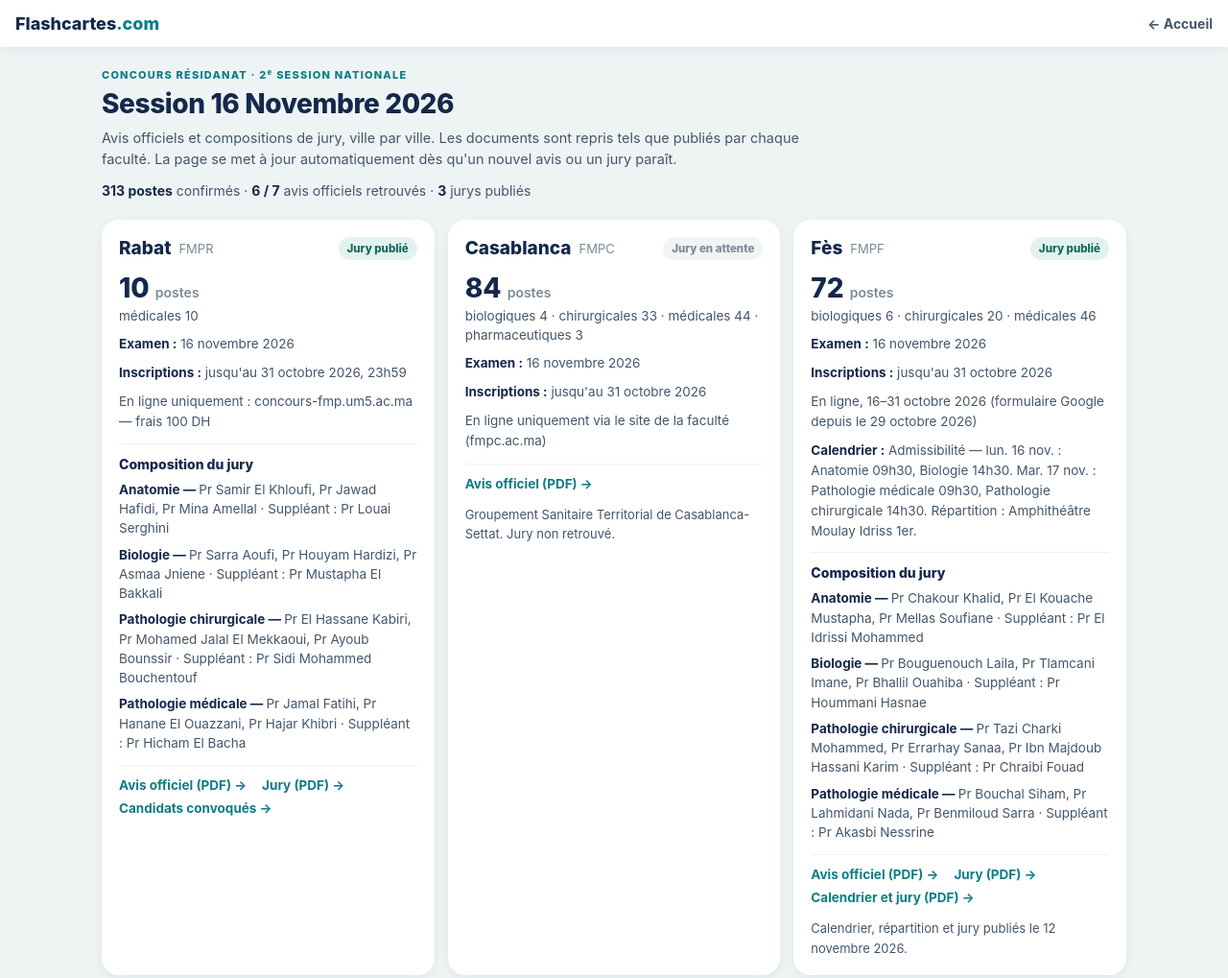
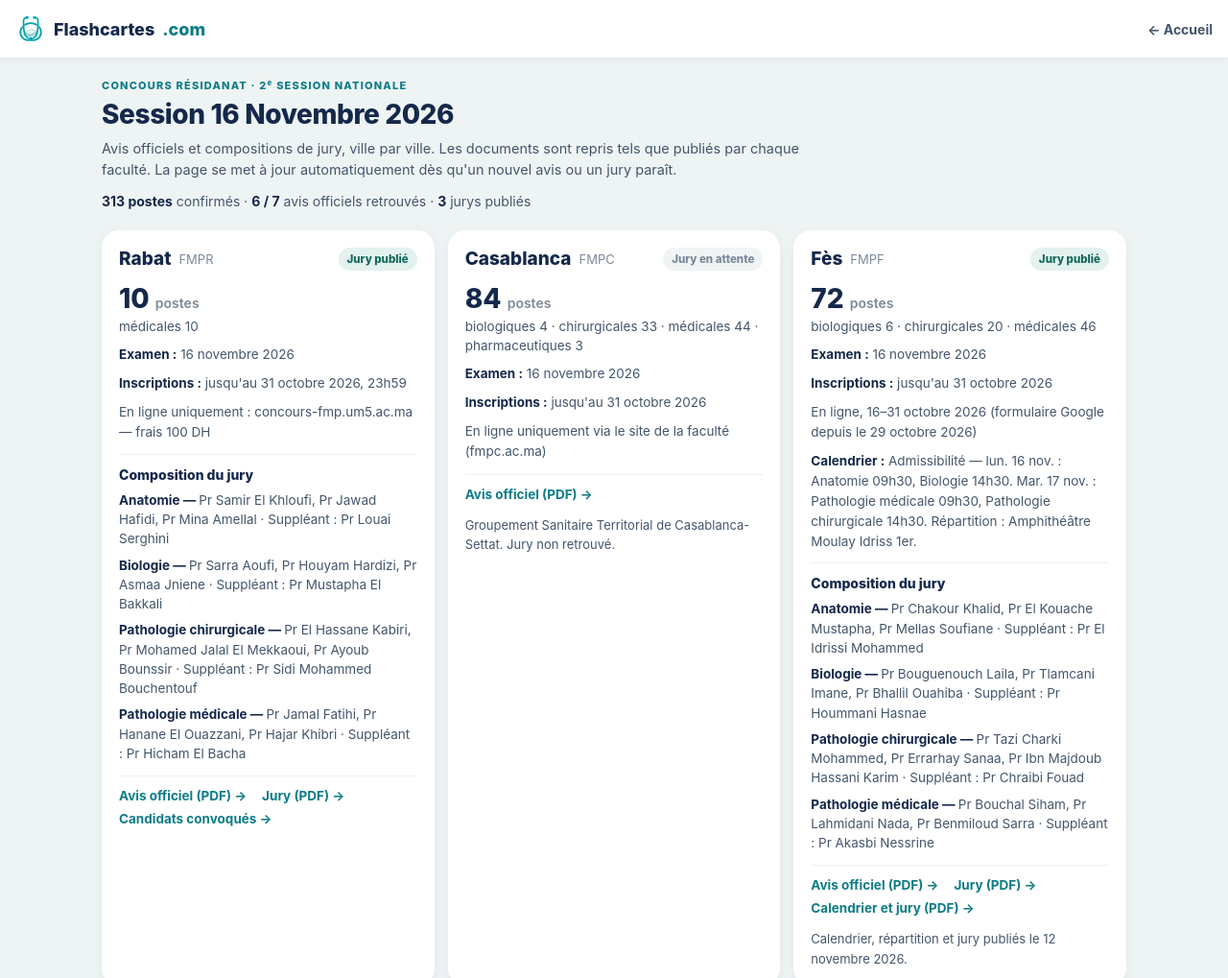
Before and after one commit to flashcards-ma/flashcards-ma.github.io, a plain HTML site: page residanat.html in a window 1280 px wide. Shown: the top 1019 px of the page at 96% size. Drawn offline with Linux system fonts and the light colour scheme.

Commit message:
Flashcards flashcards-ma app

```diff
--- a/residanat.html
+++ b/residanat.html
@@ -10,7 +10,9 @@
   body { font-family:-apple-system,'Segoe UI',Roboto,Arial,sans-serif; background:#EEF4F4; color:#14284B; }
   a { color:#0E7C86; }
   .topbar { display:flex; align-items:center; gap:10px; padding:14px 16px; background:#fff; box-shadow:0 2px 10px rgba(20,40,75,.06); position:sticky; top:0; z-index:10; }
-  .topbar .brand { font-size:18px; font-weight:800; color:#14284B; text-decoration:none; }
+  .topbar .brand { display:flex; align-items:center; gap:8px; font-size:18px; font-weight:800; color:#14284B; text-decoration:none; }
+  .topbar .brand .brand-mark { flex:none; width:32px; height:32px; border-radius:9px; background:#fff; overflow:hidden; }
+  .topbar .brand .brand-mark img { width:100%; height:100%; object-fit:contain; display:block; }
   .topbar .brand span { color:#0E7C86; }
   .topbar .home { margin-left:auto; font-size:14px; font-weight:700; color:#43566B; text-decoration:none; }
   .wrap { max-width:1100px; margin:0 auto; padding:22px 16px 40px; }
@@ -51,7 +53,7 @@
 </head>
 <body>
 <div class="topbar">
-  <a class="brand" href="index.html">Flashcartes<span>.com</span></a>
+  <a class="brand" href="index.html"><span class="brand-mark"><img src="icon-512.png" alt="Flashcartes" width="32" height="32"></span>Flashcartes<span>.com</span></a>
   <a class="home" href="index.html">← Accueil</a>
 </div>
 <div class="wrap">
```
